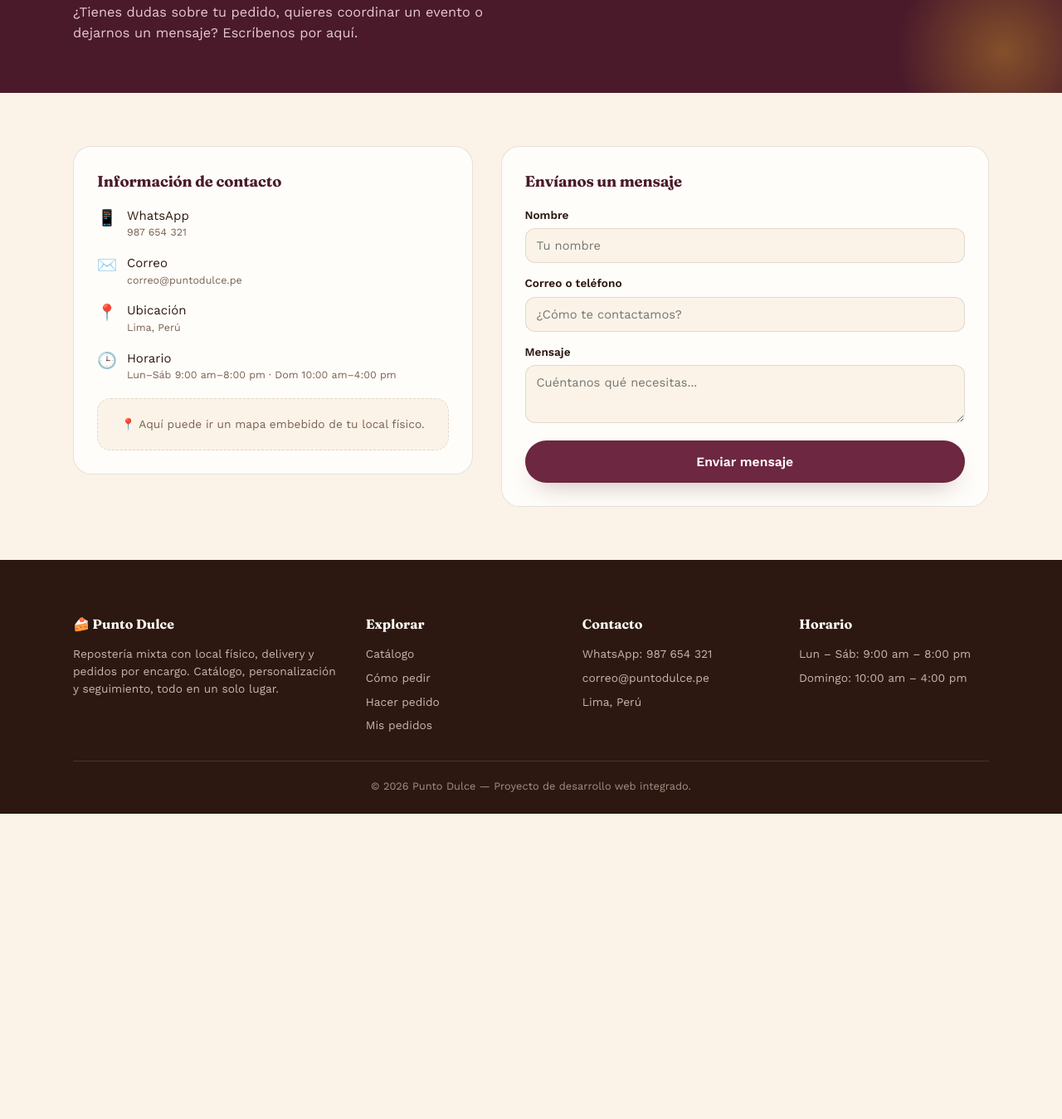
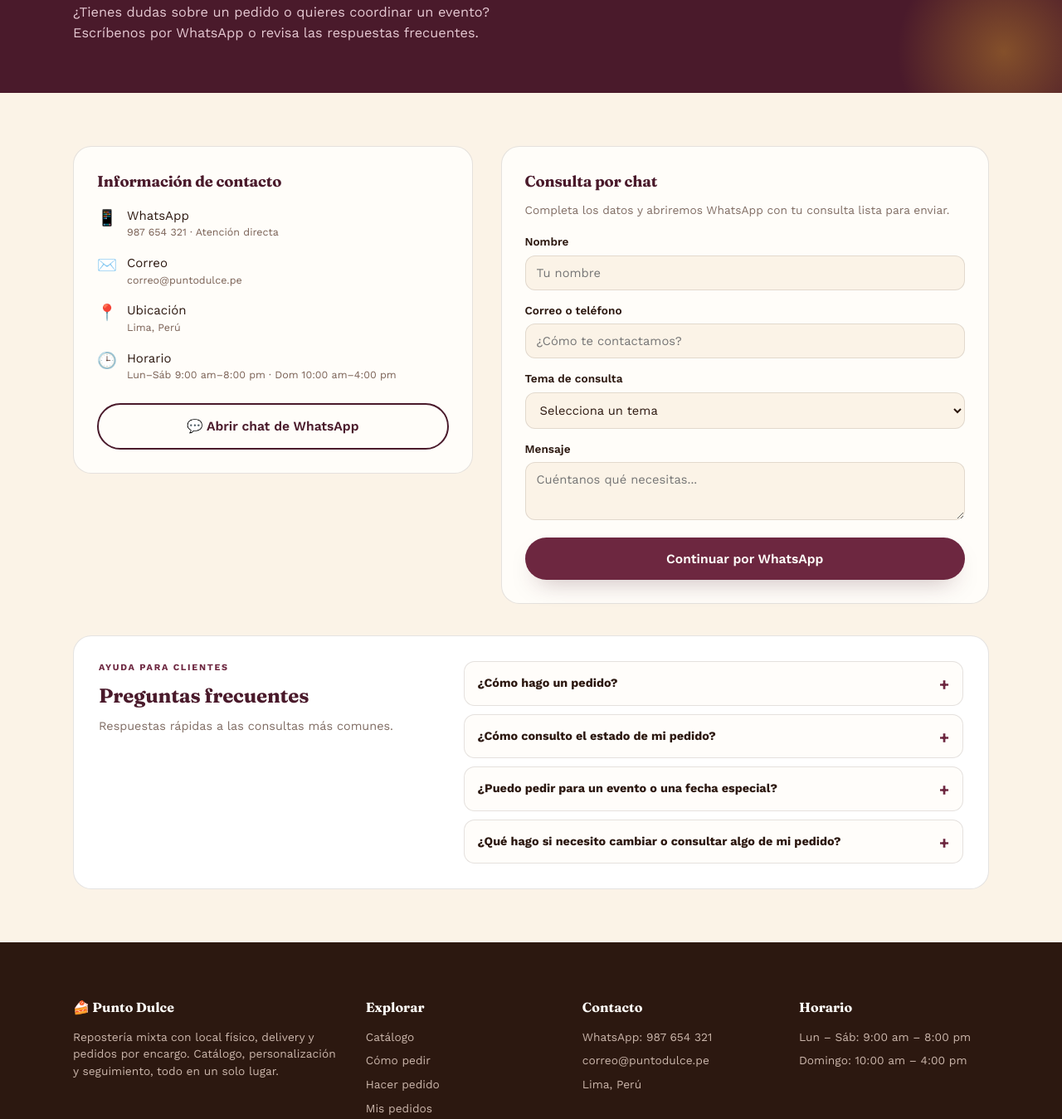
Before and after one commit to StvnMndz/punto-dulce, a plain HTML site: page contacto.html in a window 1280 px wide. Shown: the part 235-1584 px from the top of the page at 83% size. Before the commit the page ends 1216 px from the top, so only its background shows below. Drawn offline with nearby package versions, Linux system fonts and the light colour scheme.

Commit message:
Mejora consultas de contacto y preguntas frecuentes

```diff
--- a/contacto.html
+++ b/contacto.html
@@ -36,7 +36,7 @@
   <div class="wrap">
     <div class="breadcrumb"><a href="index.html">Inicio</a> <span>/</span> <span>Contacto</span></div>
     <h1>Hablemos</h1>
-    <p>¿Tienes dudas sobre tu pedido, quieres coordinar un evento o dejarnos un mensaje? Escríbenos por aquí.</p>
+    <p>¿Tienes dudas sobre un pedido o quieres coordinar un evento? Escríbenos por WhatsApp o revisa las respuestas frecuentes.</p>
   </div>
 </section>
 <section>
@@ -46,7 +46,7 @@
         <h3>Información de contacto</h3>
         <div class="contact-row">
           <span class="ic">📱</span>
-          <div>WhatsApp<span>987 654 321</span></div>
+          <div>WhatsApp<span>987 654 321 · Atención directa</span></div>
         </div>
         <div class="contact-row">
           <span class="ic">✉️</span>
@@ -60,26 +60,49 @@
           <span class="ic">🕒</span>
           <div>Horario<span>Lun–Sáb 9:00 am–8:00 pm · Dom 10:00 am–4:00 pm</span></div>
         </div>
-        <div class="map-note">📍 Aquí puede ir un mapa embebido de tu local físico.</div>
+        <a class="btn btn-outline btn-full contact-chat-link" href="https://wa.me/51987654321" target="_blank" rel="noopener noreferrer">💬 Abrir chat de WhatsApp</a>
       </div>
 
       <div class="contact-card contact-form">
-        <h3>Envíanos un mensaje</h3>
+        <h3>Consulta por chat</h3>
+        <p class="contact-form-intro">Completa los datos y abriremos WhatsApp con tu consulta lista para enviar.</p>
+        <form id="contactForm">
         <div class="field">
           <label for="contNombre">Nombre</label>
-          <input type="text" id="contNombre" placeholder="Tu nombre">
+          <input type="text" id="contNombre" name="nombre" placeholder="Tu nombre" maxlength="100" autocomplete="name" required>
         </div>
         <div class="field">
           <label for="contCorreo">Correo o teléfono</label>
-          <input type="text" id="contCorreo" placeholder="¿Cómo te contactamos?">
+          <input type="text" id="contCorreo" name="contacto" placeholder="¿Cómo te contactamos?" maxlength="120" autocomplete="email" required>
+        </div>
+        <div class="field">
+          <label for="contTema">Tema de consulta</label>
+          <select id="contTema" name="tema" required>
+            <option value="">Selecciona un tema</option>
+            <option value="Pedido y seguimiento">Pedido y seguimiento</option>
+            <option value="Productos y disponibilidad">Productos y disponibilidad</option>
+            <option value="Delivery y pagos">Delivery y pagos</option>
+            <option value="Evento o pedido por encargo">Evento o pedido por encargo</option>
+            <option value="Otra consulta">Otra consulta</option>
+          </select>
         </div>
         <div class="field">
           <label for="contMensaje">Mensaje</label>
-          <textarea id="contMensaje" placeholder="Cuéntanos qué necesitas..."></textarea>
+          <textarea id="contMensaje" name="mensaje" placeholder="Cuéntanos qué necesitas..." minlength="5" maxlength="1000" required></textarea>
         </div>
-        <button class="btn btn-primary btn-full" onclick="showToast('¡Gracias! Te responderemos pronto.')">Enviar mensaje</button>
+        <button class="btn btn-primary btn-full" type="submit">Continuar por WhatsApp</button>
+        </form>
       </div>
     </div>
+    <section class="contact-faq" aria-labelledby="faqTitle">
+      <div class="contact-faq-heading"><span class="dashboard-eyebrow">AYUDA PARA CLIENTES</span><h2 id="faqTitle">Preguntas frecuentes</h2><p>Respuestas rápidas a las consultas más comunes.</p></div>
+      <div class="contact-faq-list">
+        <details class="contact-faq-item"><summary>¿Cómo hago un pedido?</summary><p>Explora el catálogo, agrega los productos al pedido y completa tus datos en la página “Hacer pedido”.</p></details>
+        <details class="contact-faq-item"><summary>¿Cómo consulto el estado de mi pedido?</summary><p>Entra a “Mis pedidos” e ingresa el código de pedido y el teléfono usado al registrarlo.</p></details>
+        <details class="contact-faq-item"><summary>¿Puedo pedir para un evento o una fecha especial?</summary><p>Sí. Selecciona “Evento o pedido por encargo” en el formulario y cuéntanos la fecha, cantidad y detalles que necesitas.</p></details>
+        <details class="contact-faq-item"><summary>¿Qué hago si necesito cambiar o consultar algo de mi pedido?</summary><p>Escríbenos por WhatsApp e incluye tu código de pedido para que podamos orientarte.</p></details>
+      </div>
+    </section>
   </div>
 </section>
 <footer>
@@ -101,7 +124,7 @@
       <div>
         <h4>Contacto</h4>
         <ul>
-          <li>WhatsApp: 987 654 321</li>
+          <li><a href="https://wa.me/51987654321" target="_blank" rel="noopener noreferrer">WhatsApp: 987 654 321</a></li>
           <li>correo@puntodulce.pe</li>
           <li>Lima, Perú</li>
         </ul>
--- a/script.js
+++ b/script.js
@@ -252,6 +252,24 @@ function showToast(msg){
   t.classList.add('show');
   clearTimeout(toastTimer);
   toastTimer = setTimeout(()=>t.classList.remove('show'), 2600);
+}
+
+function initContactForm(){
+  const form = document.getElementById('contactForm');
+  if(!form) return;
+  form.addEventListener('submit', event => {
+    event.preventDefault();
+    if(!form.reportValidity()) return;
+    const nombre = document.getElementById('contNombre').value.trim();
+    const contacto = document.getElementById('contCorreo').value.trim();
+    const tema = document.getElementById('contTema').value;
+    const mensaje = document.getElementById('contMensaje').value.trim();
+    const texto = `Hola, soy ${nombre}.\nMi contacto es: ${contacto}.\nTema: ${tema}.\nConsulta: ${mensaje}`;
+    const url = `https://wa.me/51987654321?text=${encodeURIComponent(texto)}`;
+    const chatWindow = window.open(url, '_blank');
+    if(chatWindow) chatWindow.opener = null;
+    else window.location.href = url;
+  });
 }
 
 /* =========================================================
@@ -2819,6 +2837,7 @@ async function advanceEmployeeOrder(
 ========================================================= */
 document.addEventListener('DOMContentLoaded', ()=>{
   initMobileMenu();
+  initContactForm();
   updateCartBadge();
   initCatalogFilters();   // no-op si no existe #filters
   renderCartPanel();      // no-op si no existe #cartItems
--- a/styles.css
+++ b/styles.css
@@ -282,6 +282,19 @@ section{padding:64px 0;}
 .contact-row .ic{font-size:1.2rem;}
 .contact-row div span{display:block;font-size:.78rem;color:#7a6155;}
 .contact-form .field{margin-bottom:14px;}
+.contact-form-intro{margin:-6px 0 18px;color:#806d64;font-size:.86rem;line-height:1.5;}
+.contact-chat-link{margin-top:8px;text-decoration:none;}
+.contact-faq{display:grid;grid-template-columns:.8fr 1.2fr;gap:38px;align-items:start;margin-top:38px;padding:30px;background:#fff;border:1px solid var(--line);border-radius:var(--radius-card);}
+.contact-faq-heading .dashboard-eyebrow{margin:0 0 8px;color:var(--berry);}
+.contact-faq-heading h2{margin:0 0 8px;color:var(--berry-dark);font-family:'Fraunces',serif;font-size:1.5rem;}
+.contact-faq-heading p{margin:0;color:#806d64;font-size:.9rem;line-height:1.5;}
+.contact-faq-list{display:grid;gap:10px;}
+.contact-faq-item{padding:0 16px;border:1px solid var(--line);border-radius:13px;background:#fffdfa;}
+.contact-faq-item summary{position:relative;padding:15px 26px 15px 0;color:var(--choco);font-weight:700;font-size:.9rem;cursor:pointer;list-style:none;}
+.contact-faq-item summary::-webkit-details-marker{display:none;}
+.contact-faq-item summary::after{content:'+';position:absolute;right:0;top:12px;color:var(--berry);font-size:1.25rem;}
+.contact-faq-item[open] summary::after{content:'−';}
+.contact-faq-item p{margin:0;padding:0 0 15px;color:#6e5a50;font-size:.85rem;line-height:1.55;}
 .map-note{
   margin-top:18px;border:1.5px dashed var(--line);border-radius:16px;padding:20px;text-align:center;
   color:#7a6155;font-size:.86rem;background:var(--cream);
@@ -539,6 +552,7 @@ tr.row-warning td{background:rgba(238,180,201,.25);}
   .hero-art{height:220px;order:-1;}
   .why-grid, .about-grid, .how-grid, .roles-grid, .split-block, .contact-layout{grid-template-columns:1fr;}
   .order-layout{grid-template-columns:1fr;}
+  .contact-faq{grid-template-columns:1fr;gap:18px;}
   .footer-grid{grid-template-columns:1fr 1fr;}
   .quick-cats{grid-template-columns:repeat(3,1fr);}
 }
```
